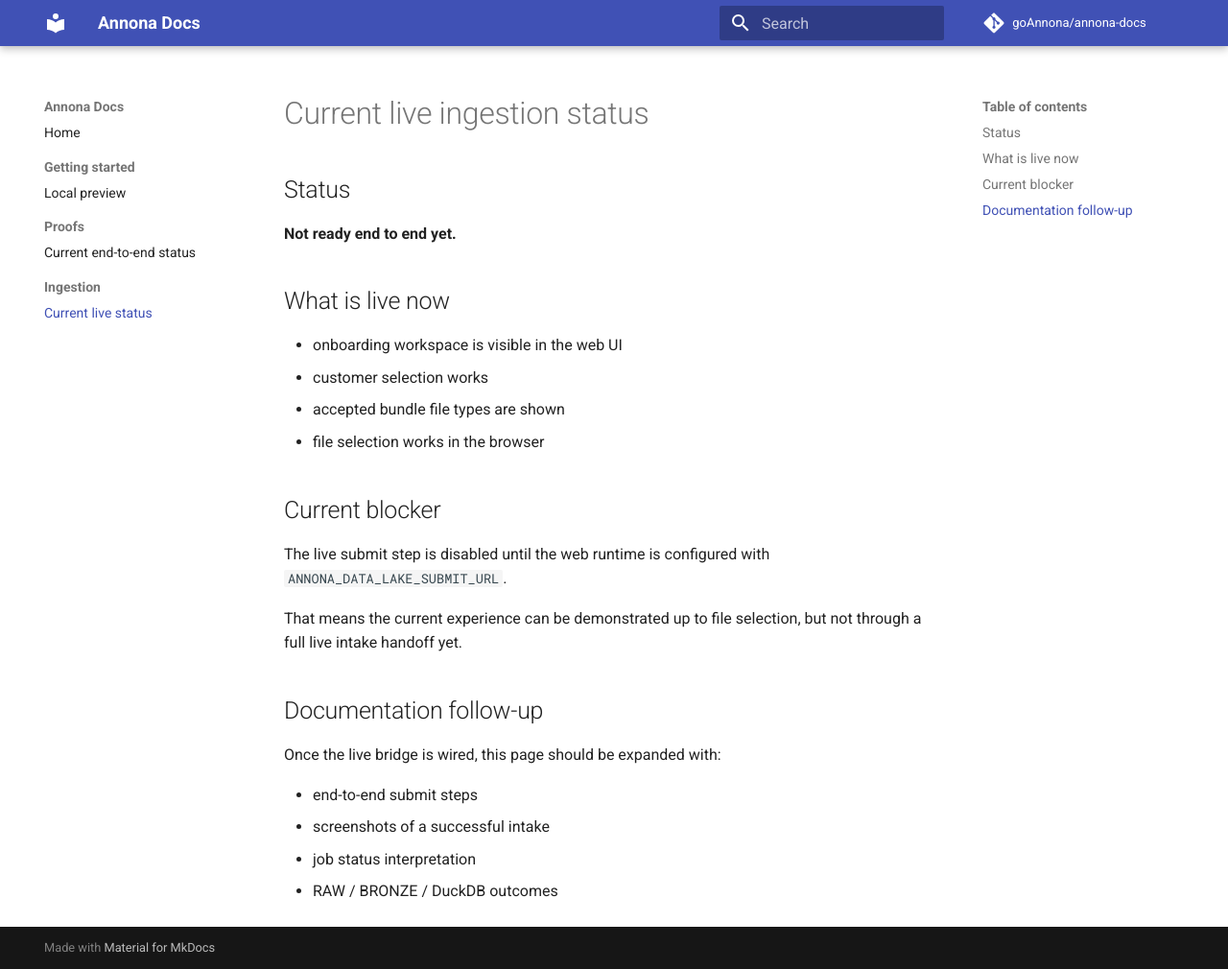
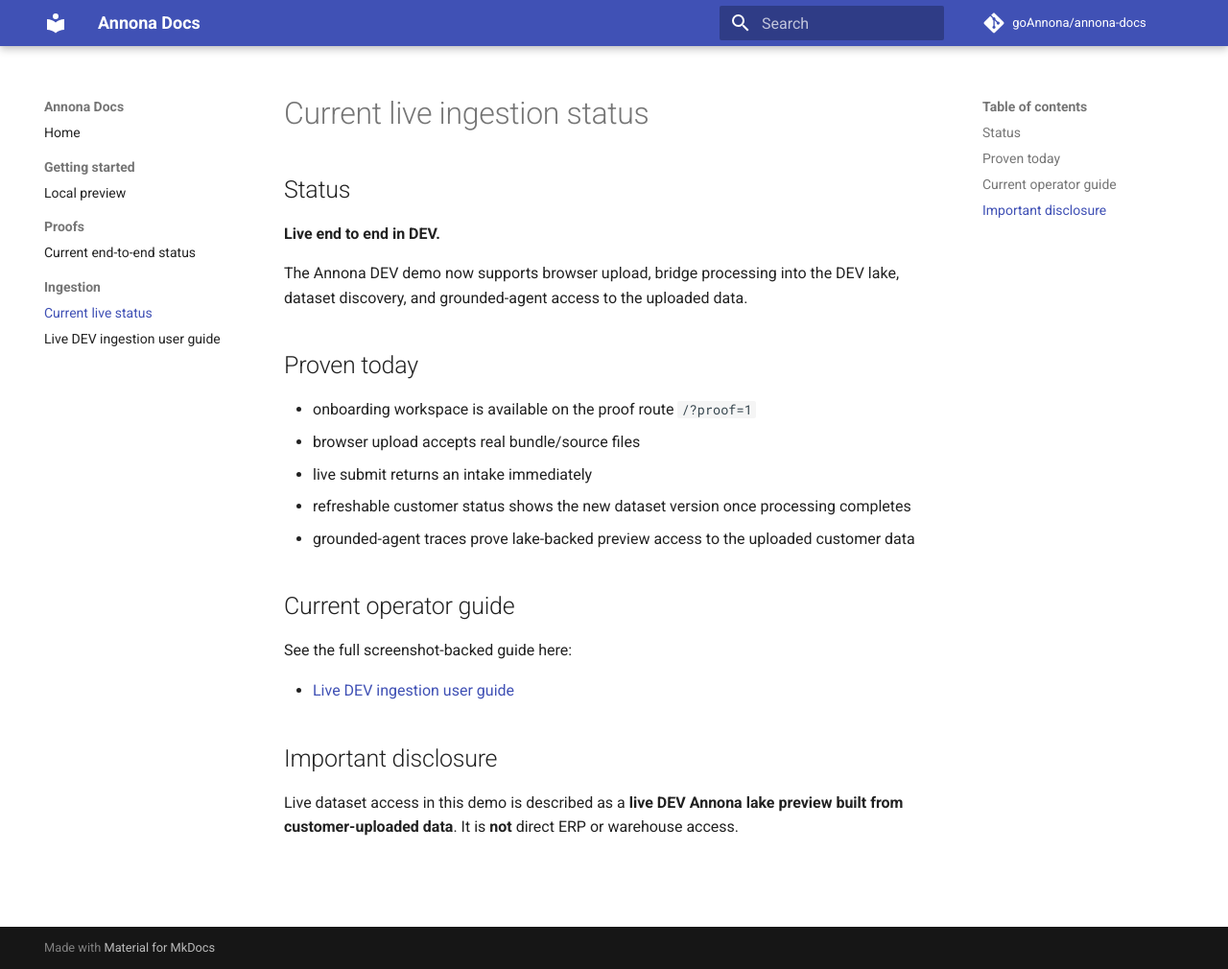
Before and after one commit to goAnnona/annona-docs, an MkDocs documentation site: the page built from docs/ingestion/current-live-status.md, in a window 1280 px wide and 1010 px high. Shown: the whole window at 96% size. Built offline with MkDocs 1.6.1 and Material for MkDocs 9.7.7, drawn with Linux system fonts in a browser that asks for light colours; comment, search, counter and statistics services are not loaded.

Commit message:
Document live DEV ingestion proof

```diff
--- a/docs/ingestion/current-live-status.md
+++ b/docs/ingestion/current-live-status.md
@@ -2,26 +2,24 @@
 
 ## Status
 
-**Not ready end to end yet.**
+**Live end to end in DEV.**
 
-## What is live now
+The Annona DEV demo now supports browser upload, bridge processing into the DEV lake, dataset discovery, and grounded-agent access to the uploaded data.
 
-- onboarding workspace is visible in the web UI
-- customer selection works
-- accepted bundle file types are shown
-- file selection works in the browser
+## Proven today
 
-## Current blocker
+- onboarding workspace is available on the proof route `/?proof=1`
+- browser upload accepts real bundle/source files
+- live submit returns an intake immediately
+- refreshable customer status shows the new dataset version once processing completes
+- grounded-agent traces prove lake-backed preview access to the uploaded customer data
 
-The live submit step is disabled until the web runtime is configured with `ANNONA_DATA_LAKE_SUBMIT_URL`.
+## Current operator guide
 
-That means the current experience can be demonstrated up to file selection, but not through a full live intake handoff yet.
+See the full screenshot-backed guide here:
 
-## Documentation follow-up
+- [Live DEV ingestion user guide](live-dev-user-guide.md)
 
-Once the live bridge is wired, this page should be expanded with:
+## Important disclosure
 
-- end-to-end submit steps
-- screenshots of a successful intake
-- job status interpretation
-- RAW / BRONZE / DuckDB outcomes
+Live dataset access in this demo is described as a **live DEV Annona lake preview built from customer-uploaded data**. It is **not** direct ERP or warehouse access.
--- a/mkdocs.yml
+++ b/mkdocs.yml
@@ -20,6 +20,7 @@ nav:
       - Current end-to-end status: proofs/current-end-to-end-status.md
   - Ingestion:
       - Current live status: ingestion/current-live-status.md
+      - Live DEV ingestion user guide: ingestion/live-dev-user-guide.md
 markdown_extensions:
   - admonition
   - attr_list
```
Also changed, not shown: docs/index.md (+2 -1 lines), docs/ingestion/live-dev-user-guide.md (added, +89 -0 lines), docs/proofs/current-end-to-end-status.md (+6 -4 lines), docs/assets/ingestion/live-e2e/01-authenticated-home.png (added), docs/assets/ingestion/live-e2e/02-proof-workspace-file-selected.png (added), docs/assets/ingestion/live-e2e/03-upload-accepted.png (added), docs/assets/ingestion/live-e2e/04-lake-dataset-ready.png (added), docs/assets/ingestion/live-e2e/05-agent-trace-proof.png (added).
